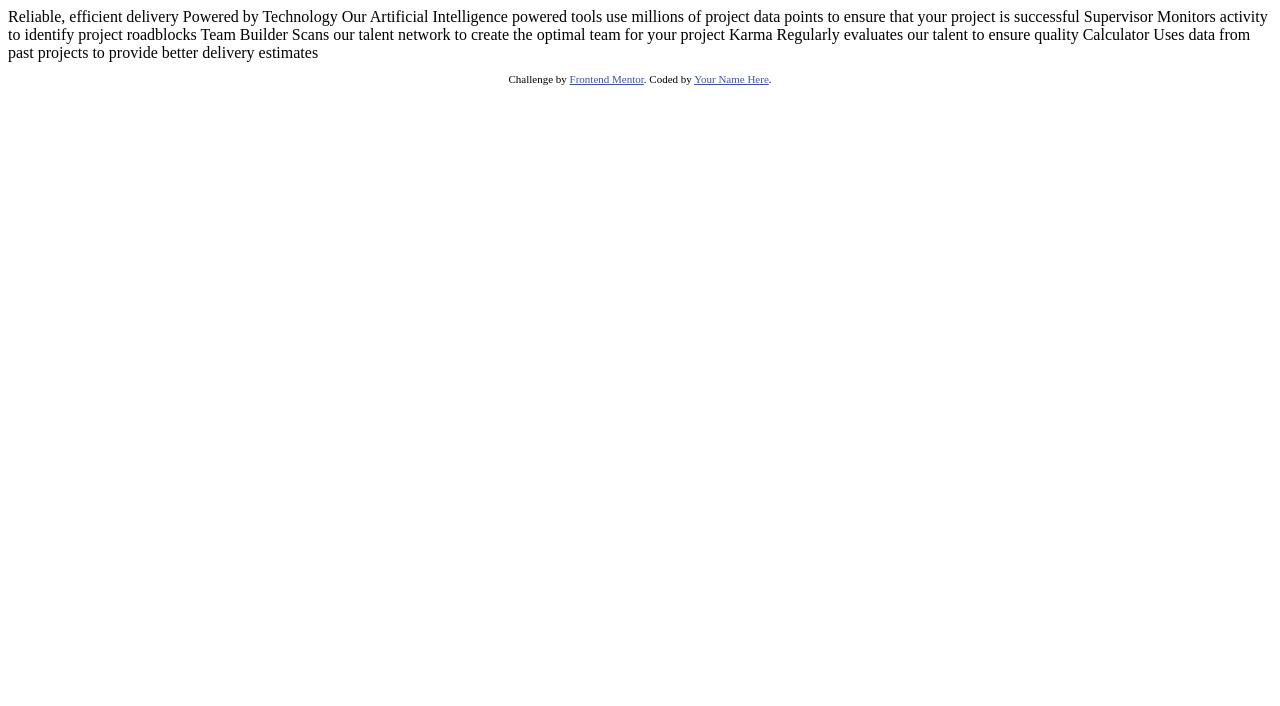
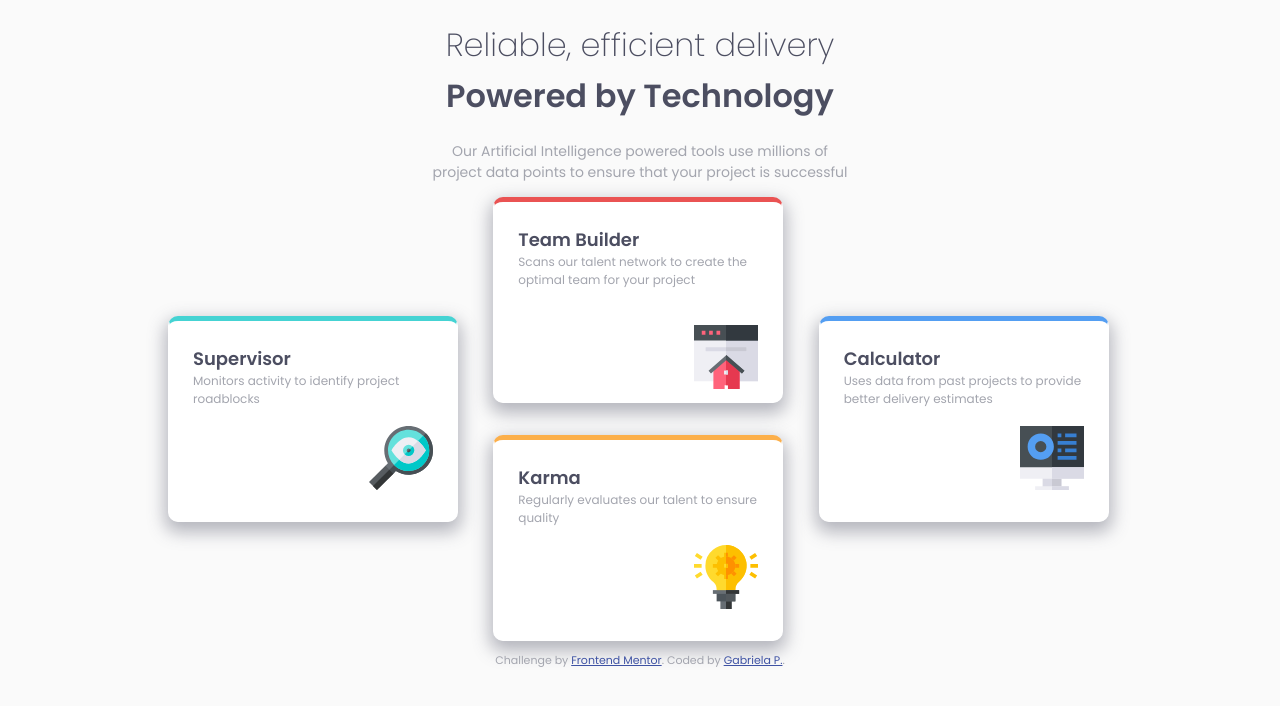
Before and after one commit to GabrielaParedes27/four-card-feature-section-master, a plain HTML site: page index.html in a window 1280 px wide. Drawn offline with Linux system fonts and the light colour scheme.

Commit message:
added HTML and CSS

```diff
--- a/index.html
+++ b/index.html
@@ -2,43 +2,67 @@
 <html lang="en">
 <head>
   <meta charset="UTF-8">
-  <meta name="viewport" content="width=device-width, initial-scale=1.0"> <!-- displays site properly based on user's device -->
-
+  <meta name="viewport" content="width=device-width, initial-scale=1.0">
   <link rel="icon" type="image/png" sizes="32x32" href="./images/favicon-32x32.png">
+  <link rel="preconnect" href="https://fonts.googleapis.com">
+  <link rel="preconnect" href="https://fonts.gstatic.com" crossorigin>
+  <link href="https://fonts.googleapis.com/css2?family=Poppins:wght@200;400;600&display=swap" rel="stylesheet">
+  <link rel="stylesheet" href="style.css">
 
   <title>Frontend Mentor | Four card feature section</title>
 
-  <!-- Feel free to remove these styles or customise in your own stylesheet 👍 -->
-  <style>
-    .attribution { font-size: 11px; text-align: center; }
-    .attribution a { color: hsl(228, 45%, 44%); }
-  </style>
+
 </head>
 <body>
 
+  <main>
+
+  <div class="title">
+    <h1 class="primary-title">
   Reliable, efficient delivery
+    </h1>
+  <h1 class="bold-title">
   Powered by Technology
+  </h1>
+  </div>
 
+  <p>
   Our Artificial Intelligence powered tools use millions of project data points
   to ensure that your project is successful
+  </p>
 
-  Supervisor
+  <div class="cards">
+    <div class="left-card">
+  <h4>Supervisor</h4>
   Monitors activity to identify project roadblocks
+  <img src="./images/icon-supervisor.svg" alt="supervisor">
+  </div>
 
-  Team Builder
+  <div class="top-card">
+  <h4>Team Builder</h4>
   Scans our talent network to create the optimal team for your project
+  <img src="./images/icon-team-builder.svg" alt="builder">
+  </div>
 
-  Karma
+  <div class="bottom-card">
+  <h4>Karma</h4>
   Regularly evaluates our talent to ensure quality
+  <img src="./images/icon-karma.svg" alt="karma">
+  </div>
 
-  Calculator
+  <div class="right-card">
+  <h4>Calculator</h4>
   Uses data from past projects to provide better delivery estimates
+  <img src="./images/icon-calculator.svg" alt="calculator">
+  </div>
 
+  </div>
+  </main>
 
   <footer>
     <p class="attribution">
       Challenge by <a href="https://www.frontendmentor.io?ref=challenge" target="_blank">Frontend Mentor</a>.
-      Coded by <a href="#">Your Name Here</a>.
+      Coded by <a href="https://github.com/GabrielaParedes27" target="_blank">Gabriela P.</a>.
     </p>
   </footer>
 </body>
--- /dev/null
+++ b/style.css
@@ -0,0 +1,104 @@
+* {
+  font-family: "Poppins", sans-serif;
+}
+
+:root {
+  --Red: hsl(0, 78%, 62%);
+  --Cyan: hsl(180, 62%, 55%);
+  --Orange: hsl(34, 97%, 64%);
+  --Blue: hsl(212, 86%, 64%);
+  --VeryDarkBlue: hsl(234, 12%, 34%);
+  --GrayishBlue: hsl(229, 6%, 66%);
+  --VeryLightGray: hsl(0, 0%, 98%);
+}
+
+body {
+  background-color: var(--VeryLightGray);
+  text-align: center;
+}
+
+.primary-title {
+  font-weight: 200;
+  color: var(--VeryDarkBlue);
+}
+
+.bold-title {
+  font-weight: 600;
+  color: var(--VeryDarkBlue);
+  margin-top: -0.6em;
+}
+
+p {
+  color: var(--GrayishBlue);
+  font-weight: 400;
+  font-size: 14px;
+  padding: 0 30em;
+}
+
+.cards {
+  display: grid;
+  grid-template-columns: repeat(3, 1fr);
+  grid-gap: 2rem;
+  grid-auto-rows: auto;
+  padding: 0 10rem;
+  font-size: 12px;
+  text-align: left;
+  color: var(--GrayishBlue);
+}
+
+.cards h4 {
+  color: var(--VeryDarkBlue);
+  font-size: 1.5em;
+  margin-bottom: 0;
+}
+
+img {
+  margin-top: 3em;
+  float: right;
+}
+
+.right-card,
+.top-card,
+.bottom-card,
+.left-card {
+  height: 200px;
+  width: 240px;
+  padding: 0 2em;
+  border: 1px solid #fff;
+  background-color: #fff;
+  border-radius: 10px;
+  border-top-width: 5px;
+  box-shadow: 0px 7px 17px 3px rgba(76, 78, 97, 0.4);
+}
+
+.left-card {
+  border-top-color: var(--Cyan);
+  grid-column: 1/2;
+  grid-row: 2/4;
+}
+
+.top-card {
+  border-top-color: var(--Red);
+  grid-column: 2/3;
+  grid-row: 1/3;
+}
+
+.bottom-card {
+  border-top-color: var(--Orange);
+  grid-column: 2/3;
+  grid-row: 3/6;
+}
+
+.right-card {
+  border-top-color: var(--Blue);
+  grid-column: 3/4;
+  grid-row: 2/4;
+}
+
+.attribution {
+  font-size: 11px;
+  text-align: center;
+}
+.attribution a {
+  color: hsl(228, 45%, 44%);
+}
```
